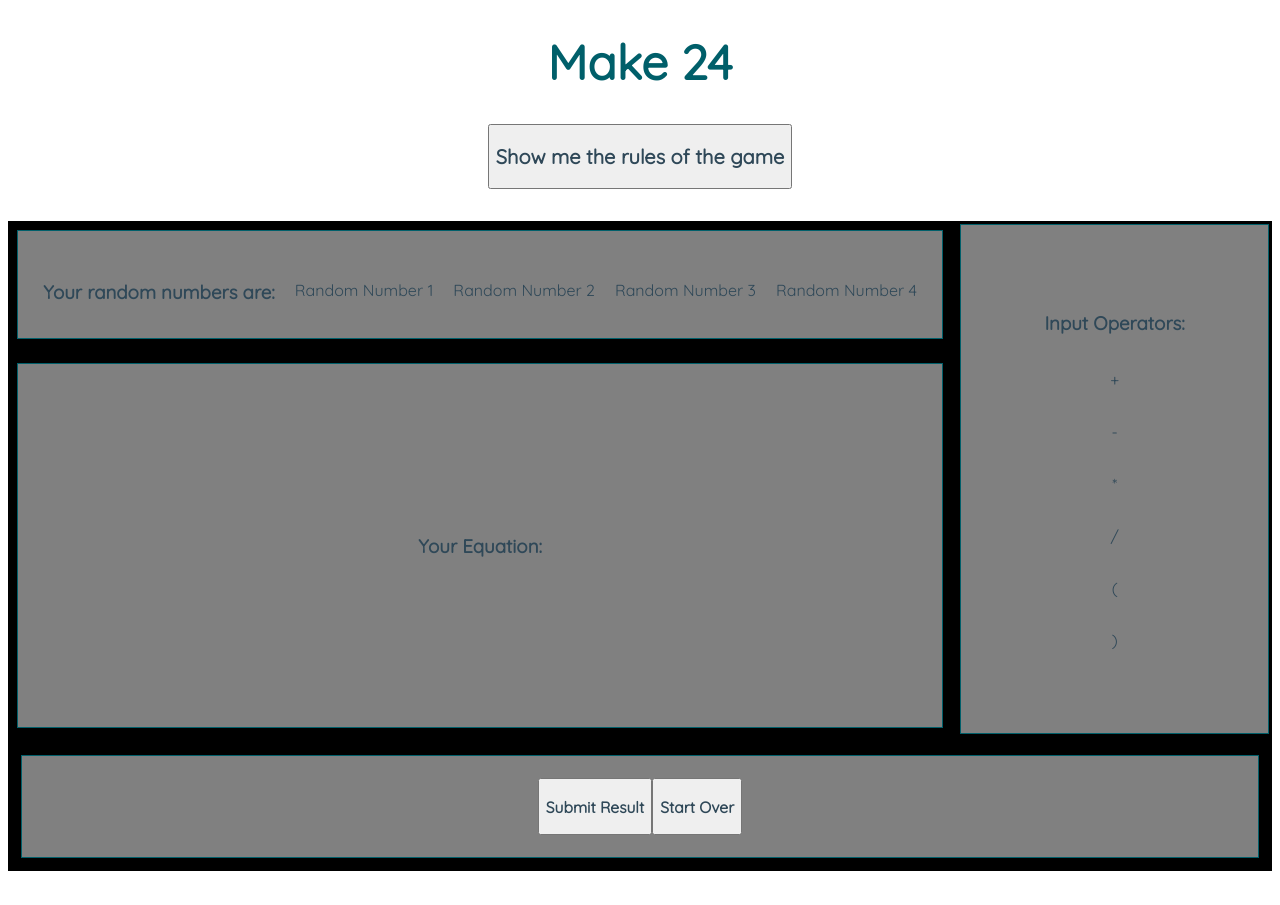
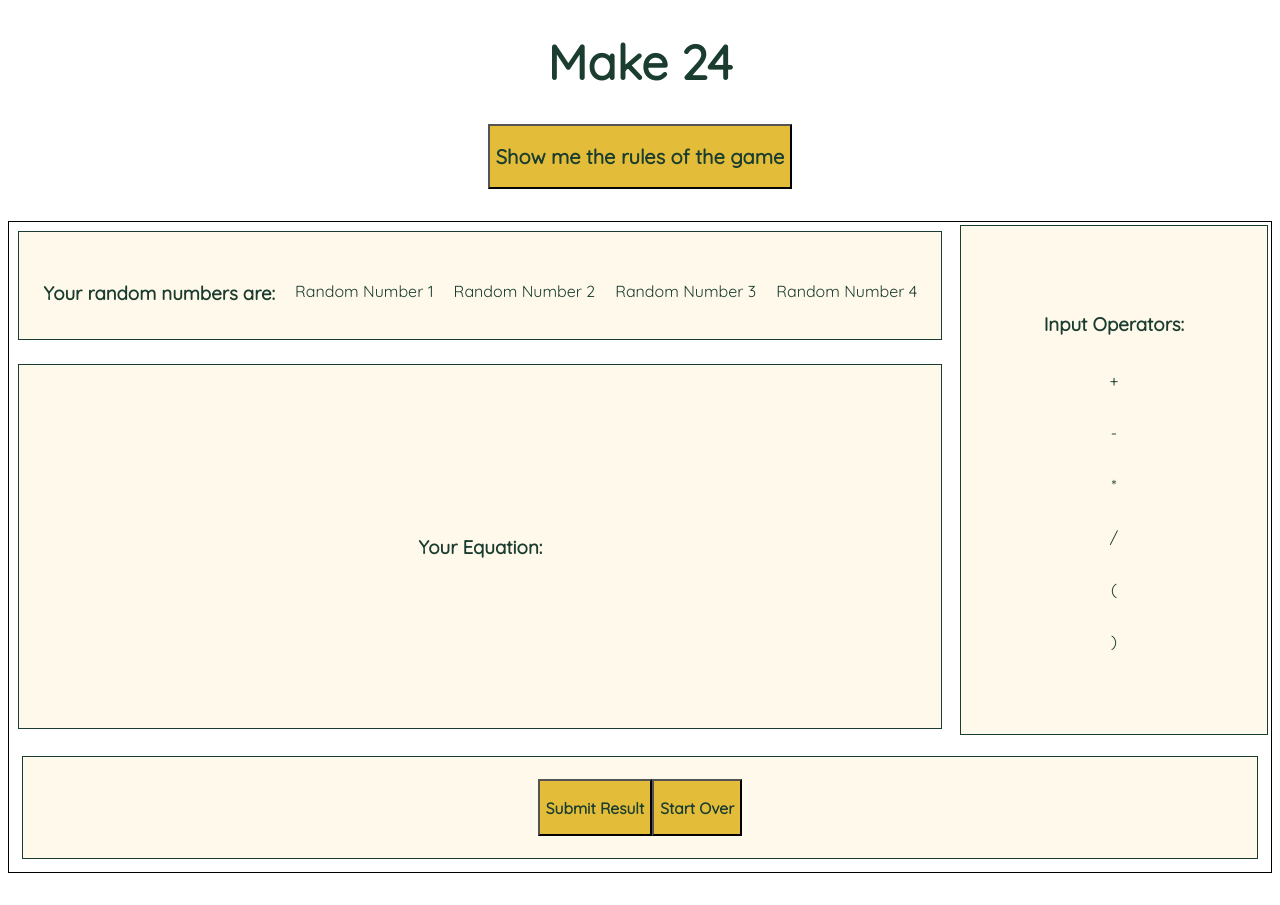
Before and after one commit to ellikarg/firstevergame, a plain HTML site: page index.html in a window 1280 px wide. Drawn offline with Linux system fonts and the light colour scheme.

Commit message:
style: add color scheme

```diff
--- a/assets/css/style.css
+++ b/assets/css/style.css
@@ -5,12 +5,12 @@
 body {
     text-align: center;
     font-family: 'Quicksand', sans-serif;
-    color: #2F4858;
+    color: #1B3D2F;
 }
 
 h1 {
     font-size: 300%;
-    color: #005F6A;
+    color: #1B3D2F;
 }
 
 .gaming-rules {
@@ -18,8 +18,9 @@ h1 {
 }
 
 .button {
-    color: #2F4858;
+    color: #1B3D2F;
     font-family: 'Quicksand', sans-serif;
+    background-color: #E3BD39;
 }
 
 /* Grid Style */
@@ -32,7 +33,7 @@ h1 {
     grid-template-columns: 3fr 1fr;
     grid-template-rows: 1fr 3fr 1fr;
     gap: 5px;
-    background-color: black;
+    border: 1px solid black;
     grid-template-areas:
         "grid-random-numbers grid-operators"
         "grid-equation grid-operators"
@@ -40,7 +41,7 @@ h1 {
 }
 
 .grid-items {
-    background-color: grey;
+    background-color: #FFF9EC;
     align-items: center;
 }
 
@@ -66,7 +67,7 @@ h1 {
     display: flex;
     text-align: center;
     margin: 1%;
-    border: 1px solid #005F6A;
+    border: 1px solid #1B3D2F;
     justify-content: center;
 }
 
@@ -80,7 +81,7 @@ h1 {
     display: flex;
     text-align: center;
     margin: 1%;
-    border: 1px solid #005F6A;
+    border: 1px solid #1B3D2F;
     justify-content: center;
     flex-direction: column;
 }
```
